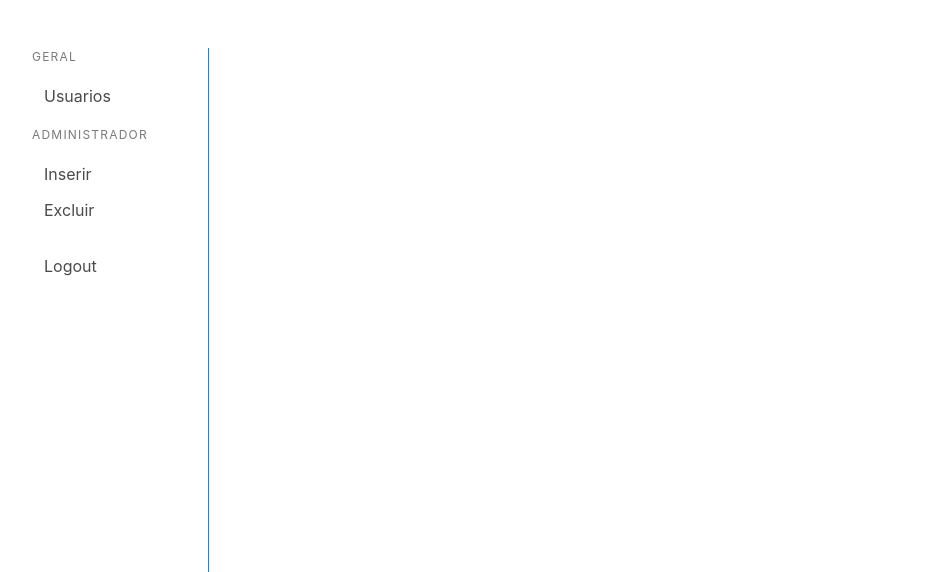
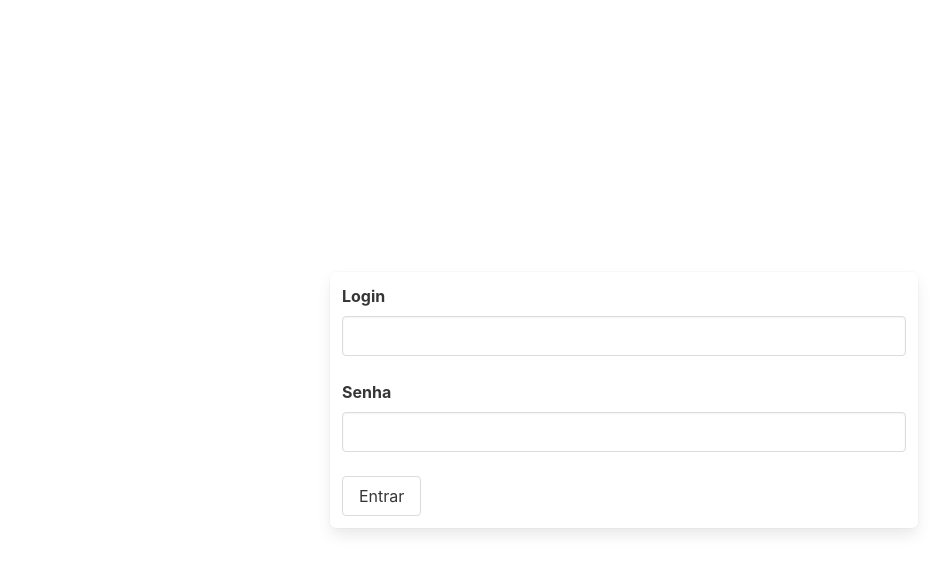
Before and after one commit to WesleyAdriann/react-firebase, a React (Create React App) app: page / in a window 1280 px wide. Shown: the top 572 px of the page, without its empty margins (16-966 px from the left). Built offline with nearby package versions, Linux system fonts and the light colour scheme.

Commit message:
implementação das rotas

```diff
--- a/src/App.js
+++ b/src/App.js
@@ -1,7 +1,8 @@
 import React, { Component } from 'react';
 import 'bulma/css/bulma.css';
-import { BrowserRouter, Switch, Route } from 'react-router-dom';
+import { BrowserRouter, Switch, Route, Redirect } from 'react-router-dom';
 import AppLogado from './AppLogado';
+import Login from './components/Login';
 
 
 
@@ -10,26 +11,49 @@ class App extends Component {
   constructor(props) {
     super(props);
     this.state = {
-      logado: false,
+      logado: true,
       user: "",
-      admin: false
-    }
+      admin: false,
+    };
+    this.checkLogin = this.checkLogin.bind(this);
   }
 
-  checkLogin() {
+  checkLogin = () => {
     if (this.state.logado === true) {
       return true;
     } else {return false}
   }
 
+
+
+
   render() {
     return (
       <div>
-        <BrowserRouter>
-                <Switch>
-                    <Route exact path="/" component={AppLogado}/>
-                </Switch>
-            </BrowserRouter>
+        <BrowserRouter >
+{/*
+          <Switch>
+            <Route exact path="/" render={ () => (
+              this.checkLogin ? (
+                <AppLogado/>
+              ) : (
+                <Redirect to="/login"/>
+              )
+
+
+            )}/>
+
+            <Route path="/login" component={Login}/>
+          </Switch> */}
+
+
+
+
+          <Login/>
+
+
+        </BrowserRouter>
+
       </div>
     );
   }
--- a/src/AppLogado.js
+++ b/src/AppLogado.js
@@ -1,25 +1,34 @@
 import React, { Component } from 'react';
 import SideBar from './components/SideBar';
+import { Switch, Route } from 'react-router-dom';
 import Usuarios from './components/Usuarios';
 import Inserir from './components/Inserir';
 import Excluir from './components/Excluir';
-import { Route} from 'react-router-dom';
 
 class AppLogado extends Component {
+
+
+
     render (){
         return(
             <div>
                 <section className="section" style={{paddingBottom: '0'}}>
                     <div className="columns">
                         <div className="column is-2">
-                            <SideBar/>
+                            <SideBar force={this.reRender}/>
                         </div>
 
                         <div className="column">
-                            <Route path="/usuarios" component={Usuarios} />
+
+
+
+                            <Route path="/usuarios" component={Usuarios}/>
                             <Route path="/inserir" component={Inserir} />
-                            <Route path="/excluir" component={Excluir} />
+                            <Route path="/excluir" component={Excluir}/>
+
+
                         </div>
+
                     </div>
 
                 </section>
--- a/src/components/Inserir.js
+++ b/src/components/Inserir.js
@@ -1,7 +1,11 @@
 import React, { Component } from 'react';
 
 class Inserir extends Component {
+
+
+
     render () {
+
         return (<div>Inserir</div>);
     }
 }
--- a/src/components/Login.js
+++ b/src/components/Login.js
@@ -1,6 +1,9 @@
 import React, { Component } from 'react';
 
 class Login extends Component {
+
+
+
     render() {
         return (
           <div>
```
Also changed, not shown: src/components/SideBar.js (+11 -3 lines), 1 other file (tests, documents, lock files or other folders).
